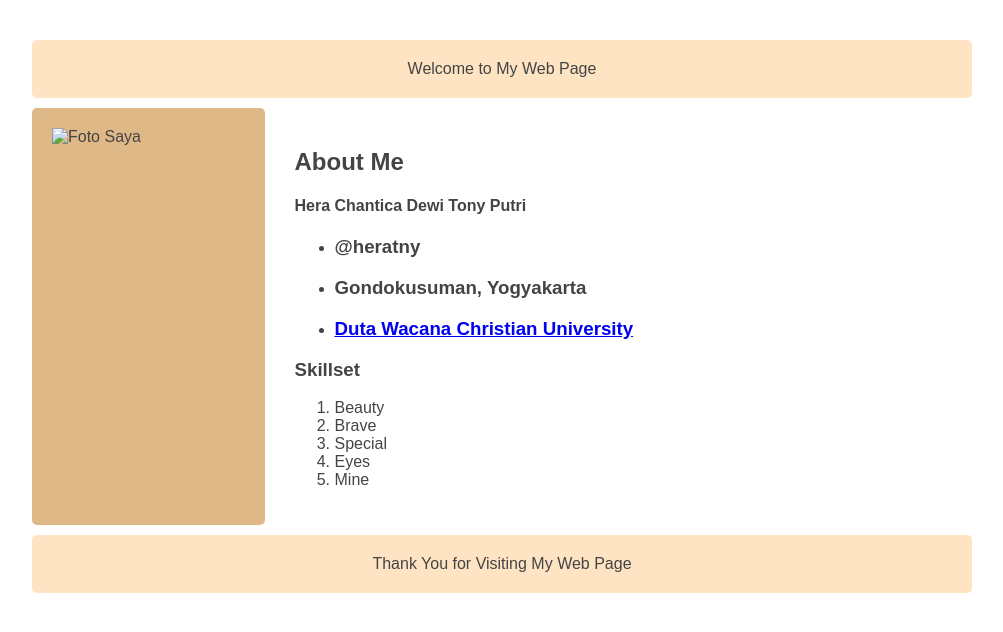
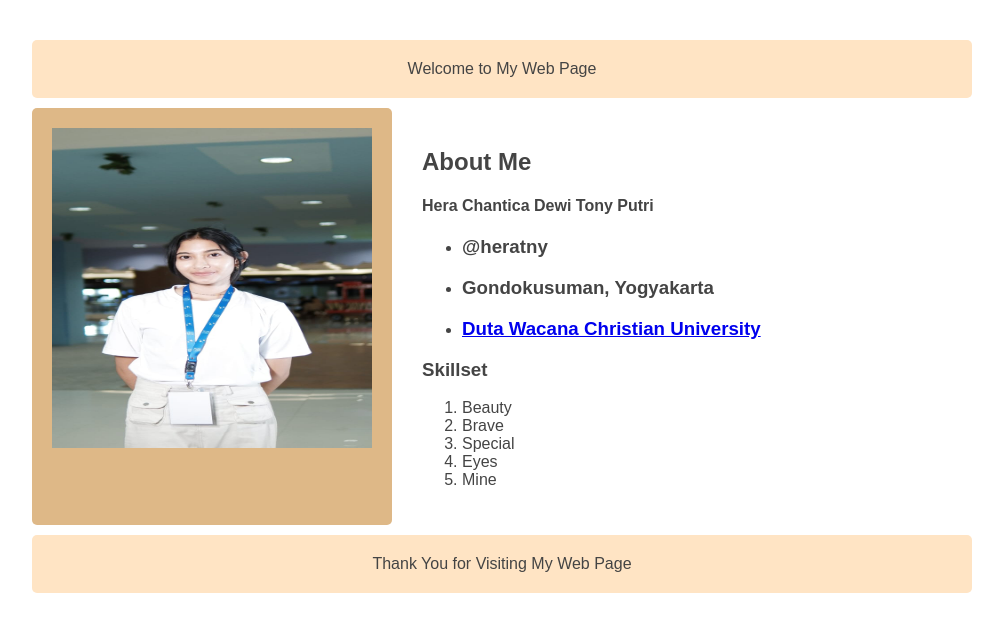
Before and after one commit to glenangelo/glenangelo.github.io, a plain HTML site: page index.html in a window 1280 px wide. Shown: the whole page, without its empty margins (138-1141 px from the left). Drawn offline with Linux system fonts and the light colour scheme.

Commit message:
Update index.html

```diff
--- a/index.html
+++ b/index.html
@@ -10,7 +10,7 @@
     <div class="wrapper">
         <header class="header">Welcome to My Web Page</header>
         <aside class="sidebar">
-        <img src="hera.png" width="320px" height="320px" alt="Foto Saya">
+        <img src="hera.jpg" width="320px" height="320px" alt="Foto Saya">
         </aside>
         <article class="content">
             <h2>About Me</h2>
```
